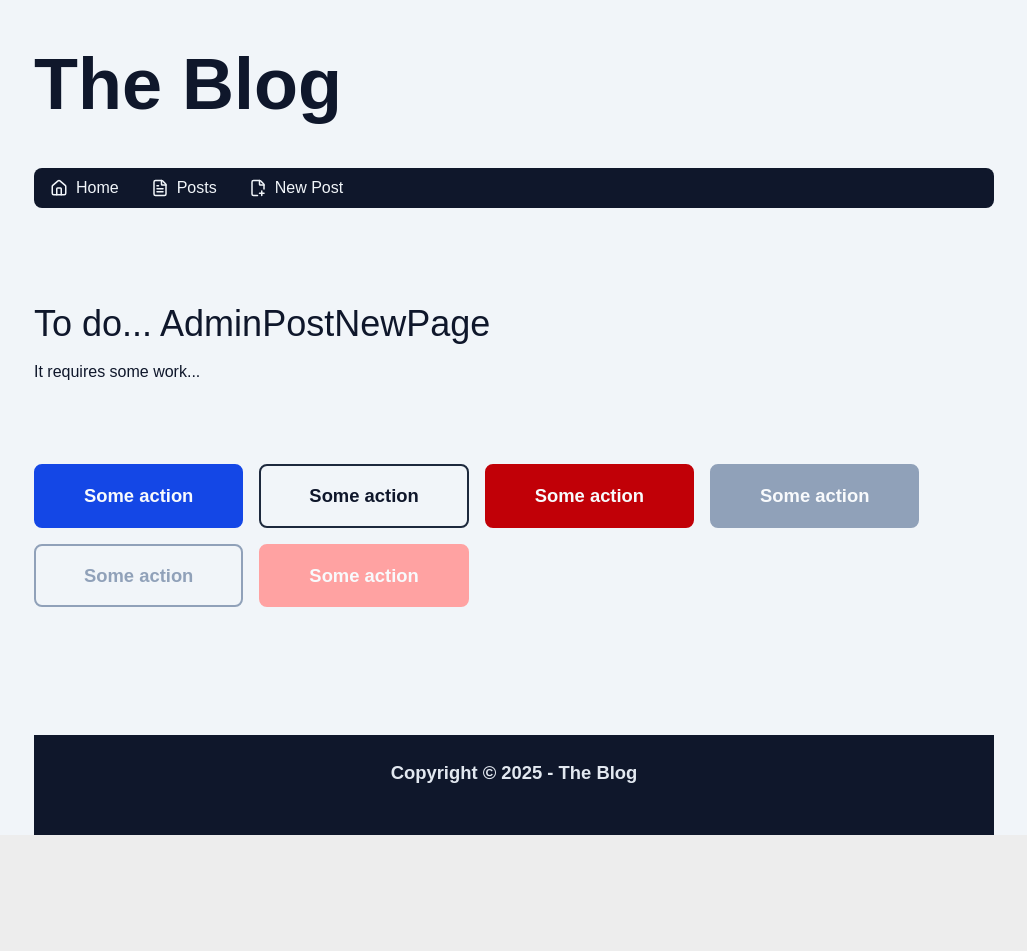
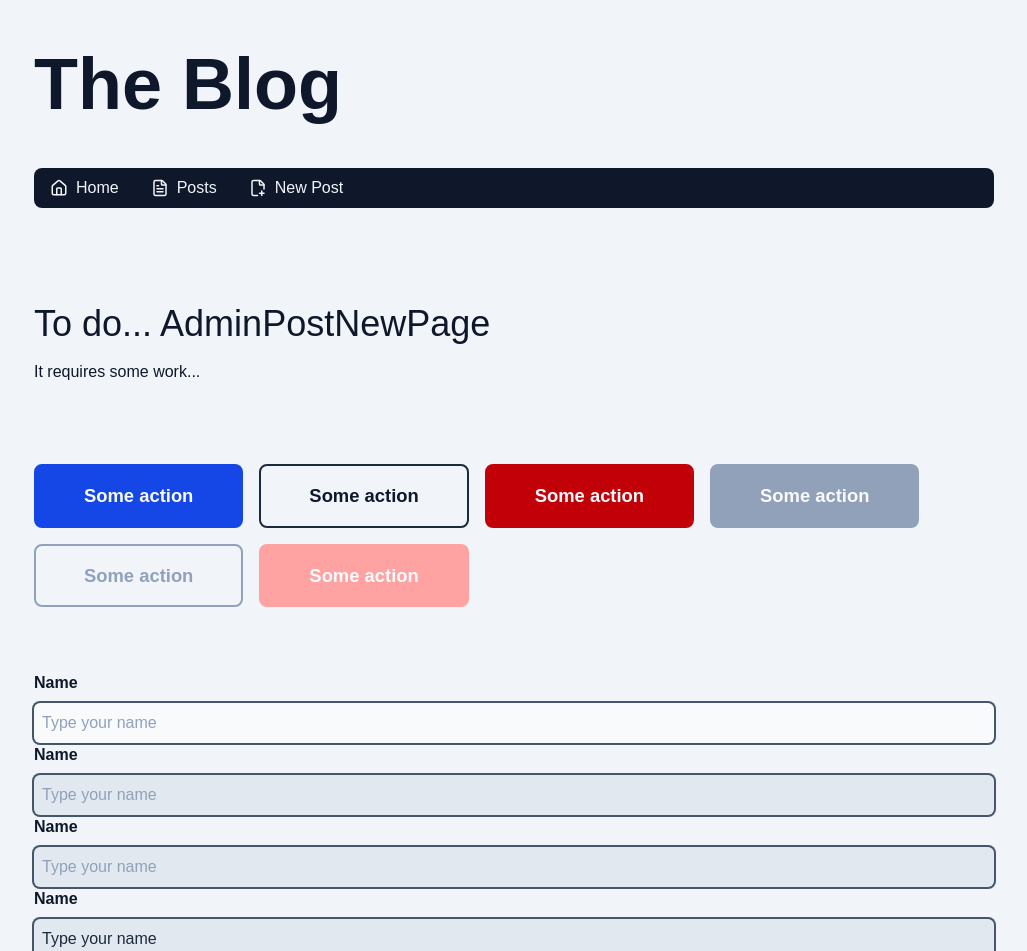
Before and after one commit to aruangalves/nextjs-blog, a Next.js app: page /admin/post/new in a window 1280 px wide. Shown: the top 951 px of the page, without its empty margins (126-1153 px from the left). Before the commit the page ends 835 px from the top, so only its background shows below. Built offline with nearby package versions, Linux system fonts and the light colour scheme.

Commit message:
InputText component with associated label

```diff
--- a/src/app/admin/post/new/page.tsx
+++ b/src/app/admin/post/new/page.tsx
@@ -1,4 +1,5 @@
 import { Button } from '@/components/Button';
+import { InputText } from '@/components/InputText';
 
 export const dynamic = 'force-dynamic';
 
@@ -22,6 +23,12 @@ export default async function AdminPostNewPage() {
           Some action
         </Button>
       </div>
+      <div>
+        <InputText labelText='Name' placeholder='Type your name' />
+        <InputText labelText='Name' placeholder='Type your name' disabled />
+        <InputText labelText='Name' value='Type your name' disabled />
+        <InputText labelText='Name' value='Type your name' readOnly />
+      </div>
     </div>
   );
 }
--- /dev/null
+++ b/src/components/InputText/index.tsx
@@ -0,0 +1,28 @@
+import { useId } from 'react';
+
+type InputTextProps = {
+  labelText?: string;
+} & React.ComponentProps<'input'>;
+
+export function InputText({ labelText = '', ...props }: InputTextProps) {
+  const id = useId();
+
+  return (
+    <div className='flex flex-col gap-2'>
+      {labelText && (
+        <label htmlFor={id} className='font-bold'>
+          {labelText}
+        </label>
+      )}
+      <input
+        {...props}
+        id={id}
+        className={
+          'p-2 rounded-md bg-slate-50 outline-0 ring-2 cursor-text ring-slate-600 text-slate-800 transition focus:ring-sky-600 placeholder-slate-400 disabled:bg-slate-200 disabled:cursor-not-allowed disabled:text-slate-400 read-only:cursor-default read-only:bg-slate-200' +
+          ' ' +
+          props.className
+        }
+      />
+    </div>
+  );
+}
```
